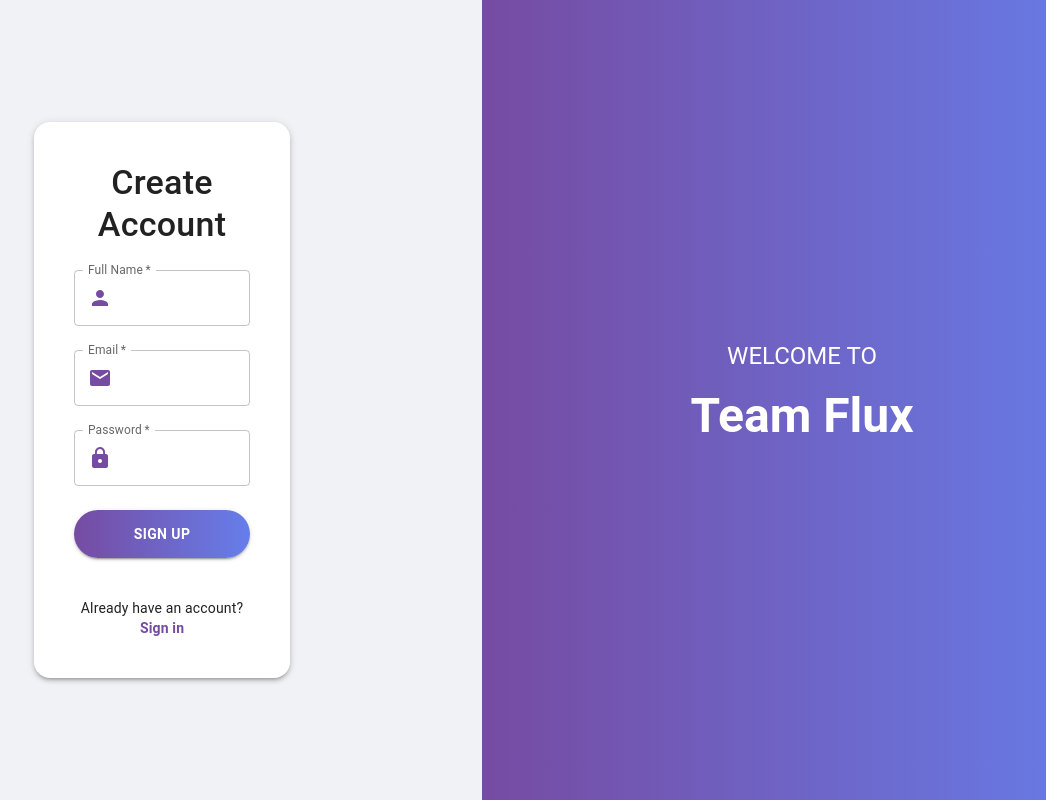
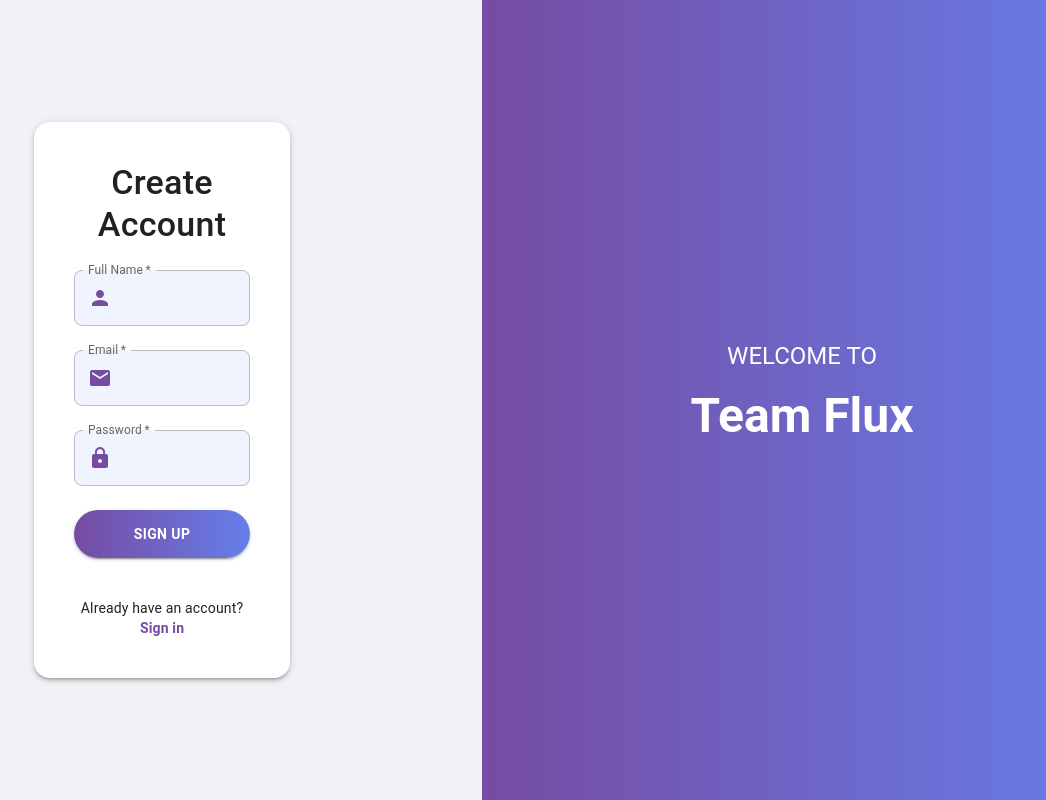
Before and after one commit to muneebfrfr/team-flux2, a Next.js app: page /auth/signup in a window 1280 px wide. Shown: the whole page, without its empty margins (158-1204 px from the left). Built offline with nearby package versions, Linux system fonts and the light colour scheme.

Commit message:
code structure fixed without saperate routes file

```diff
--- a/src/app/auth/layout.tsx
+++ b/src/app/auth/layout.tsx
@@ -1,6 +1,7 @@
+// /app/auth/layout.tsx
 import type { Metadata } from "next";
 import Box from "@mui/material/Box";
-import Typography from "@mui/material/Typography";
+import RightPanel from "@/components/layout/RightPanel";
 
 export const metadata: Metadata = {
   title: "Auth | Team Flux",
@@ -15,7 +16,7 @@ export default function AuthLayout({
     <Box
       sx={{ display: "flex", position: "fixed", inset: 0, overflow: "hidden" }}
     >
-      {/* Left Panel: Centered form content */}
+      {/* Left Panel */}
       <Box
         sx={{
           flex: 1,
@@ -28,27 +29,8 @@ export default function AuthLayout({
         {children}
       </Box>
 
-      {/* Right Panel: Branding */}
-      <Box
-        sx={{
-          width: { xs: "0%", md: "50%" },
-          background: "linear-gradient(to right, #764ba2, #667eea)",
-          color: "#fff",
-          display: { xs: "none", md: "flex" },
-          flexDirection: "column",
-          justifyContent: "center",
-          alignItems: "center",
-          p: 5,
-          textAlign: "center",
-        }}
-      >
-        <Typography variant="h5" sx={{ mb: 2 }}>
-          WELCOME TO
-        </Typography>
-        <Typography variant="h3" sx={{ fontWeight: 600, mb: 2 }}>
-          Team Flux
-        </Typography>
-      </Box>
+      {/* Right Panel - Client Component */}
+      <RightPanel />
     </Box>
   );
 }
--- a/src/app/auth/login/page.tsx
+++ b/src/app/auth/login/page.tsx
@@ -1,5 +1,5 @@
 // /app/auth/login/page.tsx
-import LoginPageClient from "../login/LoginPageClient";
+import LoginPageClient from "@/app/auth/login/LoginPageClient";
 
 export const metadata = {
   title: "Login | Team Flux",
--- a/src/components/auth/SignupForm.tsx
+++ b/src/components/auth/SignupForm.tsx
@@ -7,22 +7,22 @@ import axios from "axios";
 
 import Box from "@mui/material/Box";
 import Button from "@mui/material/Button";
-import TextField from "@mui/material/TextField";
 import Typography from "@mui/material/Typography";
 import Paper from "@mui/material/Paper";
 import CircularProgress from "@mui/material/CircularProgress";
-import InputAdornment from "@mui/material/InputAdornment";
 import useTheme from "@mui/material/styles/useTheme";
 
+import PersonIcon from "@mui/icons-material/Person";
 import EmailIcon from "@mui/icons-material/Email";
 import LockIcon from "@mui/icons-material/Lock";
-import PersonIcon from "@mui/icons-material/Person";
 
 import toast from "react-hot-toast";
+import AppTextField from "@/components/ui/AppTextField";
 
 export default function SignupForm() {
   const theme = useTheme();
   const router = useRouter();
+
   const [form, setForm] = useState({ name: "", email: "", password: "" });
   const [loading, setLoading] = useState(false);
 
@@ -90,56 +90,40 @@ export default function SignupForm() {
           onSubmit={handleSubmit}
           sx={{ mt: 3, display: "flex", flexDirection: "column", gap: 3 }}
         >
-          <TextField
+          <AppTextField
             label="Full Name"
             required
             fullWidth
             value={form.name}
+            onChange={(e) => setForm({ ...form, name: e.target.value })}
+            icon={
+              <PersonIcon sx={{ color: theme.palette.brand.contrastText }} />
+            }
             disabled={loading}
-            onChange={(e) => setForm({ ...form, name: e.target.value })}
-            InputProps={{
-              startAdornment: (
-                <InputAdornment position="start">
-                  <PersonIcon
-                    sx={{ color: theme.palette.brand.contrastText }}
-                  />
-                </InputAdornment>
-              ),
-            }}
           />
 
-          <TextField
+          <AppTextField
             label="Email"
             type="email"
             required
             fullWidth
             value={form.email}
+            onChange={(e) => setForm({ ...form, email: e.target.value })}
+            icon={
+              <EmailIcon sx={{ color: theme.palette.brand.contrastText }} />
+            }
             disabled={loading}
-            onChange={(e) => setForm({ ...form, email: e.target.value })}
-            InputProps={{
-              startAdornment: (
-                <InputAdornment position="start">
-                  <EmailIcon sx={{ color: theme.palette.brand.contrastText }} />
-                </InputAdornment>
-              ),
-            }}
           />
 
-          <TextField
+          <AppTextField
             label="Password"
             type="password"
             required
             fullWidth
             value={form.password}
+            onChange={(e) => setForm({ ...form, password: e.target.value })}
+            icon={<LockIcon sx={{ color: theme.palette.brand.contrastText }} />}
             disabled={loading}
-            onChange={(e) => setForm({ ...form, password: e.target.value })}
-            InputProps={{
-              startAdornment: (
-                <InputAdornment position="start">
-                  <LockIcon sx={{ color: theme.palette.brand.contrastText }} />
-                </InputAdornment>
-              ),
-            }}
           />
 
           <Button
--- /dev/null
+++ b/src/components/layout/RightPanel.tsx
@@ -0,0 +1,32 @@
+// /components/layout/RightPanel.tsx
+"use client";
+
+import { Box, Typography } from "@mui/material";
+import { useTheme } from "@mui/material/styles";
+
+export default function RightPanel() {
+  const theme = useTheme();
+
+  return (
+    <Box
+      sx={{
+        width: { xs: "0%", md: "50%" },
+        background: `linear-gradient(to right, ${theme.palette.secondary.main}, ${theme.palette.primary.main})`,
+        color: theme.palette.common.white,
+        display: { xs: "none", md: "flex" },
+        flexDirection: "column",
+        justifyContent: "center",
+        alignItems: "center",
+        p: 5,
+        textAlign: "center",
+      }}
+    >
+      <Typography variant="h5" sx={{ mb: 2 }}>
+        WELCOME TO
+      </Typography>
+      <Typography variant="h3" sx={{ fontWeight: 600, mb: 2 }}>
+        Team Flux
+      </Typography>
+    </Box>
+  );
+}
--- /dev/null
+++ b/src/components/ui/AppTextField.tsx
@@ -0,0 +1,28 @@
+"use client";
+
+import { ReactNode } from "react";
+import TextField, { TextFieldProps } from "@mui/material/TextField";
+import InputAdornment from "@mui/material/InputAdornment";
+
+type AppTextFieldProps = TextFieldProps & {
+  icon?: ReactNode;
+};
+
+export default function AppTextField({ icon, ...props }: AppTextFieldProps) {
+  return (
+    <TextField
+      {...props}
+      InputProps={{
+        ...props.InputProps,
+        startAdornment: icon ? (
+          <InputAdornment position="start">{icon}</InputAdornment>
+        ) : props.InputProps?.startAdornment,
+        sx: {
+          borderRadius: 2,
+          backgroundColor: "#f0f4ff",
+          ...(props.InputProps?.sx || {}),
+        },
+      }}
+    />
+  );
+}
```
Also changed, not shown: src/app/auth/login/LoginPageClient.tsx (+3 -16 lines), src/app/dashboard/layout.client.tsx (+7 -1 lines), src/components/auth/LoginForm.tsx (+11 -20 lines), src/components/common/FullScreenLoader.tsx (added, +22 -0 lines).
